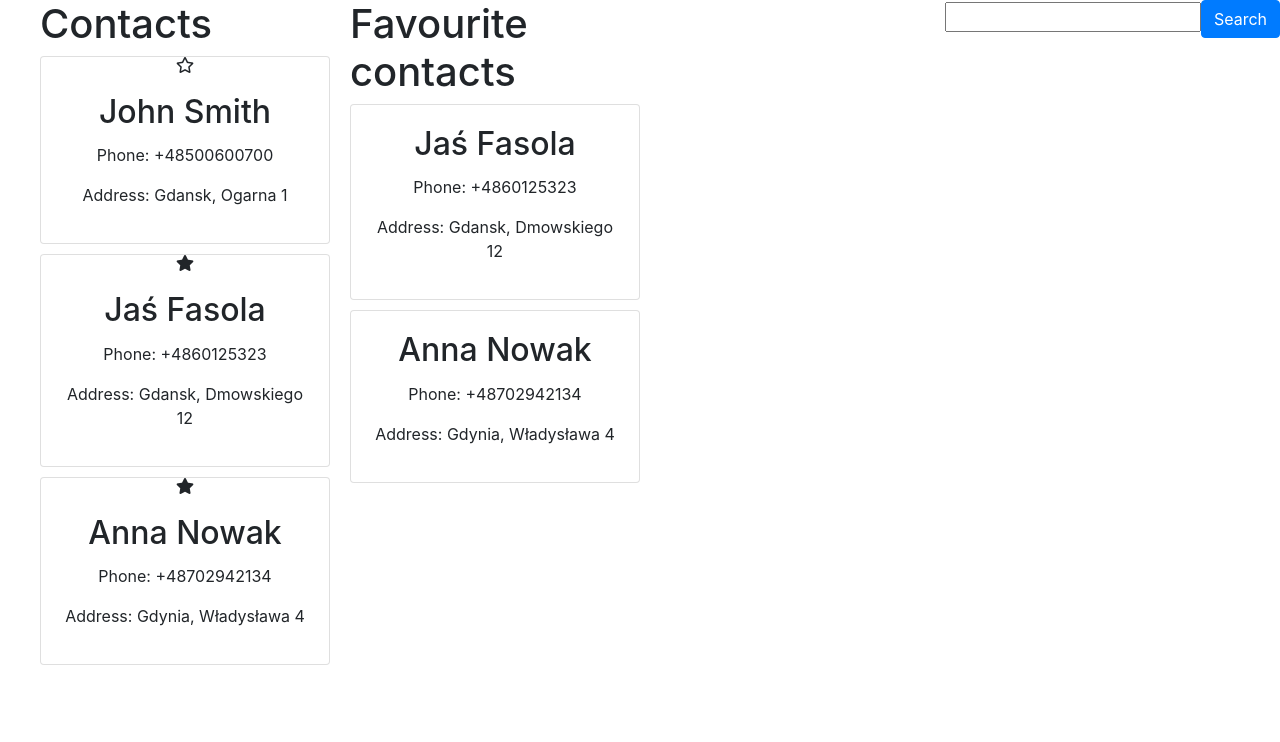
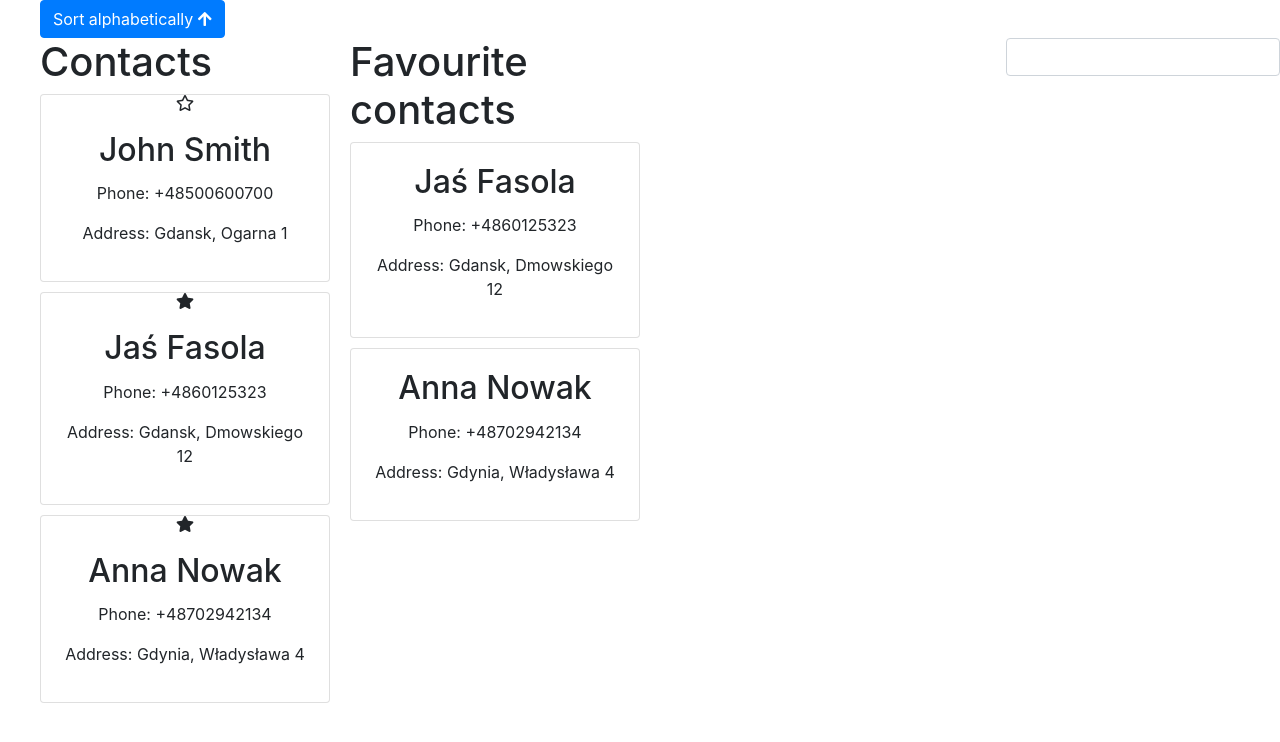
Before and after one commit to jciechowski/dev-meeting-react, a React (Create React App) app: page / in a window 1280 px wide. Shown: the top 742 px of the page. Built offline with nearby package versions, Linux system fonts and the light colour scheme.

Commit message:
search and sort

```diff
--- a/src/App.js
+++ b/src/App.js
@@ -1,5 +1,6 @@
 import React, { Component } from 'react';
 import ContactTile from './components/contact.js';
+import SearchComponent from './components/searchComponent.js';
 import contactsData from './data/contacts.json';
 
 class App extends Component {
@@ -7,7 +8,8 @@ class App extends Component {
     super(props);
     this.state = {
       contacts: [],
-      searchInputValue: ''
+      searchInputValue: '',
+      alphabeticOrder: true
     };
   }
 
@@ -19,30 +21,60 @@ class App extends Component {
   }
 
   updateInputValue = event => {
+    const searchCondition = event.target.value;
+    const filteredContacts = this.state.contacts.filter(contact => {
+      return (
+        contact.name.includes(searchCondition) ||
+        contact.email.includes(searchCondition) ||
+        contact.address.city.includes(searchCondition) ||
+        contact.address.street.includes(searchCondition)
+      );
+    });
     this.setState({
-      searchInputValue: event.target.value
+      contacts: filteredContacts
     });
+    if (event.target.value === '') {
+      this.setState({
+        contacts: contactsData
+      });
+    }
   };
 
-  handleSearchClick = () => {
-    if (this.state.searchInputValue) {
-      const filteredContacts = this.state.contacts.filter(contact => {
-        return contact.name.includes(this.state.searchInputValue);
+  sortClick = () => {
+    const contacts = this.state.contacts;
+    const sortOrder = this.state.alphabeticOrder;
+    if (sortOrder) {
+      this.setState({
+        contacts: contacts.sort((a, b) => a.name.localeCompare(b.name))
       });
-      this.setState({ contacts: filteredContacts });
     } else {
-      this.setState({ contacts: contactsData });
+      this.setState({
+        contacts: contacts.sort((a, b) => b.name.localeCompare(a.name))
+      });
     }
+    this.setState({ alphabeticOrder: !sortOrder });
   };
 
   render() {
     return (
       <div>
-        <div className="float-right">
-          <input value={this.state.searchInputValue} onChange={this.updateInputValue} />
-          <button type="button" className="btn btn-primary" onClick={this.handleSearchClick}>
-            Search
-          </button>
+        <div>
+          <div>
+            <button type="button" className="btn btn-primary" onClick={this.sortClick}>
+              Sort alphabetically{' '}
+              {this.state.alphabeticOrder ? (
+                <i class="fas fa-arrow-up" />
+              ) : (
+                <i class="fas fa-arrow-down" />
+              )}
+            </button>
+          </div>
+          <div className="float-right">
+            <SearchComponent
+              updateInput={this.updateInputValue}
+              inputValue={this.state.searchInputValue}
+            />
+          </div>
         </div>
         <section className="row">
           <div className="column">
--- /dev/null
+++ b/src/components/searchComponent.js
@@ -0,0 +1,11 @@
+import React from 'react';
+
+function SearchComponent({ updateInput, updateInputValue }) {
+  return (
+    <span>
+      <input className="form-control" value={updateInputValue} onChange={updateInput} />
+    </span>
+  );
+}
+
+export default SearchComponent;
```
